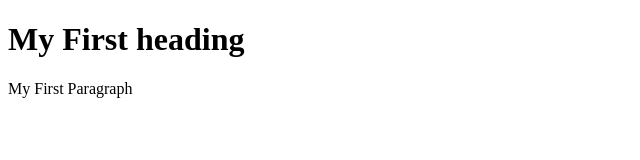
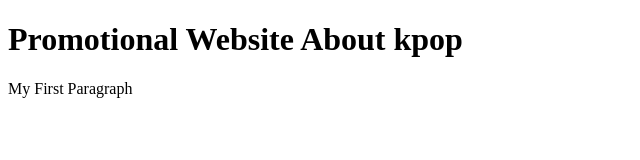
Before and after one commit to hafsaabdi/promotionswebsite.github.io, a plain HTML site: page index.html in a window 1280 px wide. Shown: the whole page, without its empty margins (0-640 px from the left). Drawn offline with Linux system fonts and the light colour scheme.

Commit message:
Update index.html

```diff
--- a/index.html
+++ b/index.html
@@ -2,7 +2,7 @@
 <html>
 <body>
 
-<h1> My First heading</h1>
+<h1> Promotional Website About kpop </h1>
 <p> My First Paragraph</p>
 
 </body>
```
